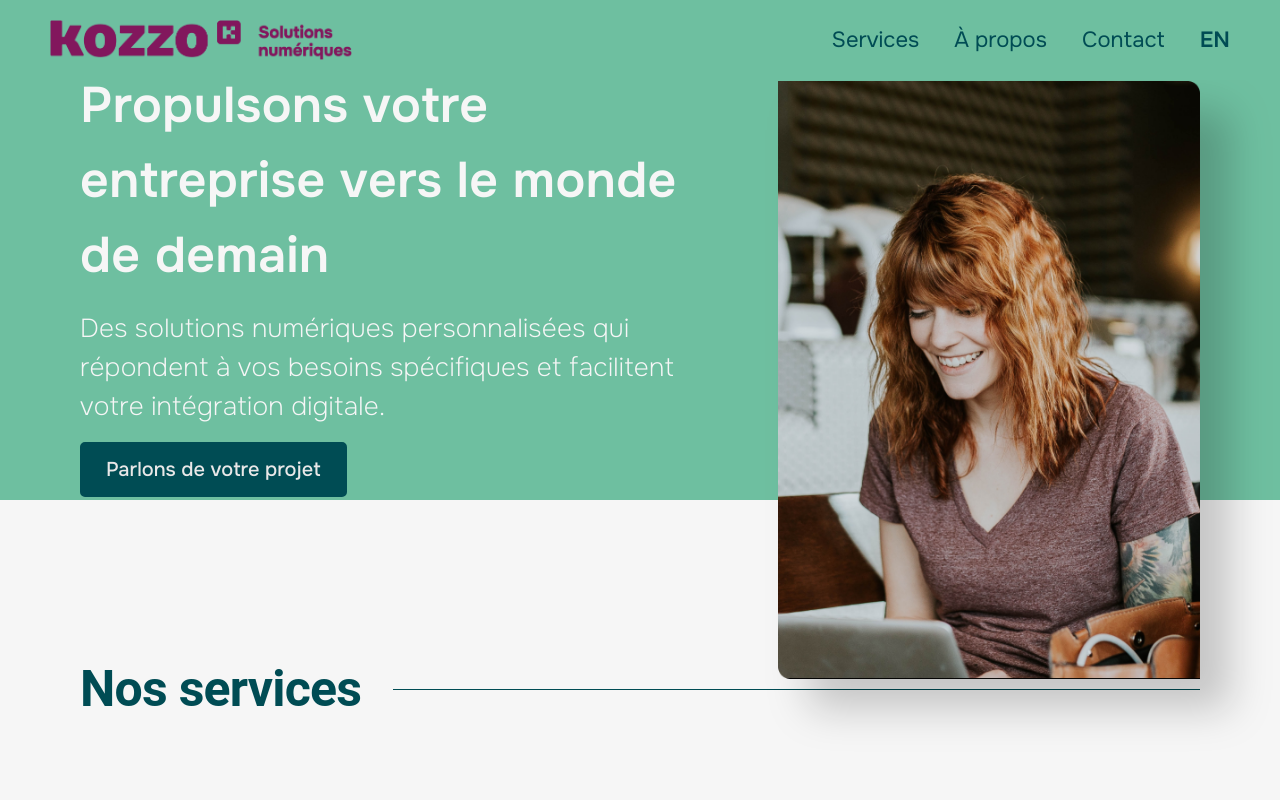
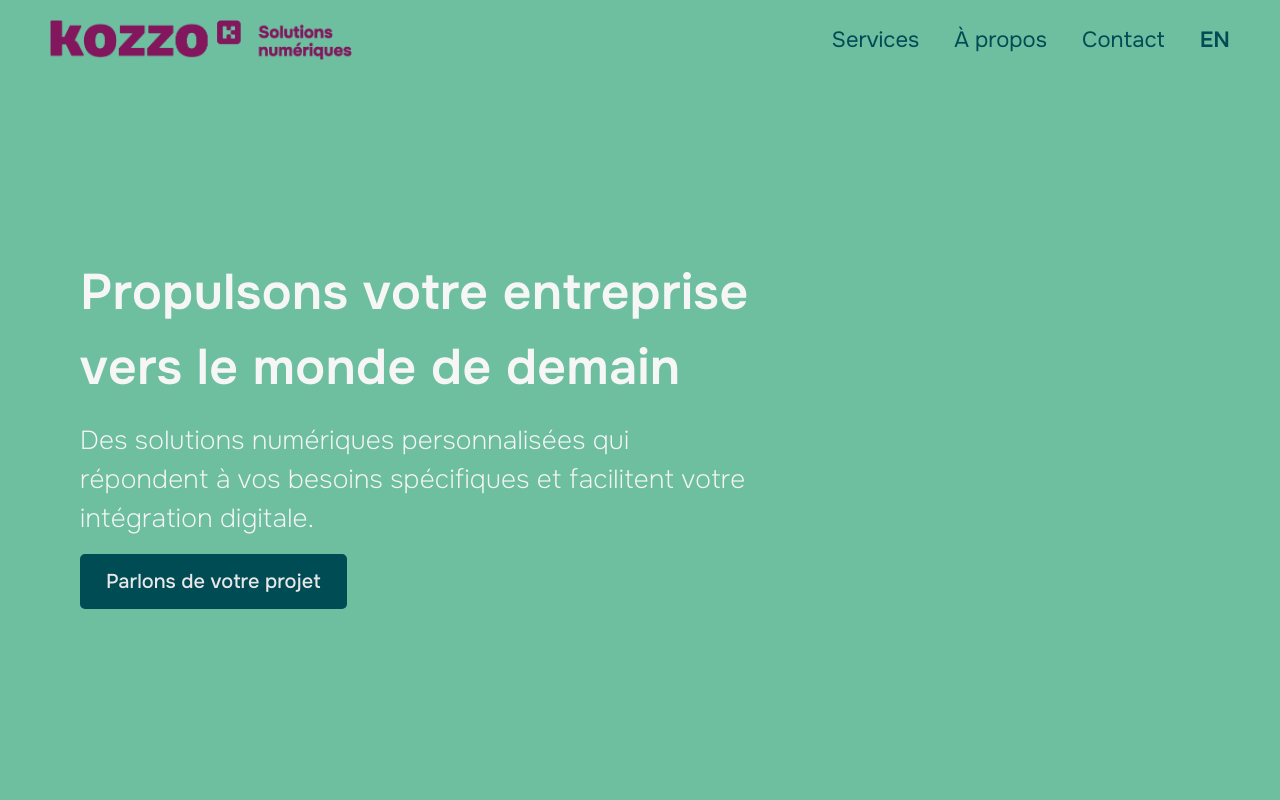
Before and after one commit to kozzo-solutions/kozzo-website, a React (Create React App) app: page / in a window 1280 px wide. Shown: the top 800 px of the page. Built offline with nearby package versions, Linux system fonts and the light colour scheme.

Commit message:
Top-section fix

```diff
--- a/src/components/top-section.js
+++ b/src/components/top-section.js
@@ -28,6 +28,10 @@ const SectionContainer = styled(Stack)`
     height: 100%;
     padding: 80px 20px;
   }
+
+  @media (max-height: 900px) {
+    height: 100vh;
+  }
 `;
 
 const HeroImage = styled.img`
@@ -47,6 +51,10 @@ const HeroImage = styled.img`
   }
 
   @media (max-width: 600px) {
+    display: none;
+  }
+
+  @media (max-height: 900px) {
     display: none;
   }
 `;
```
